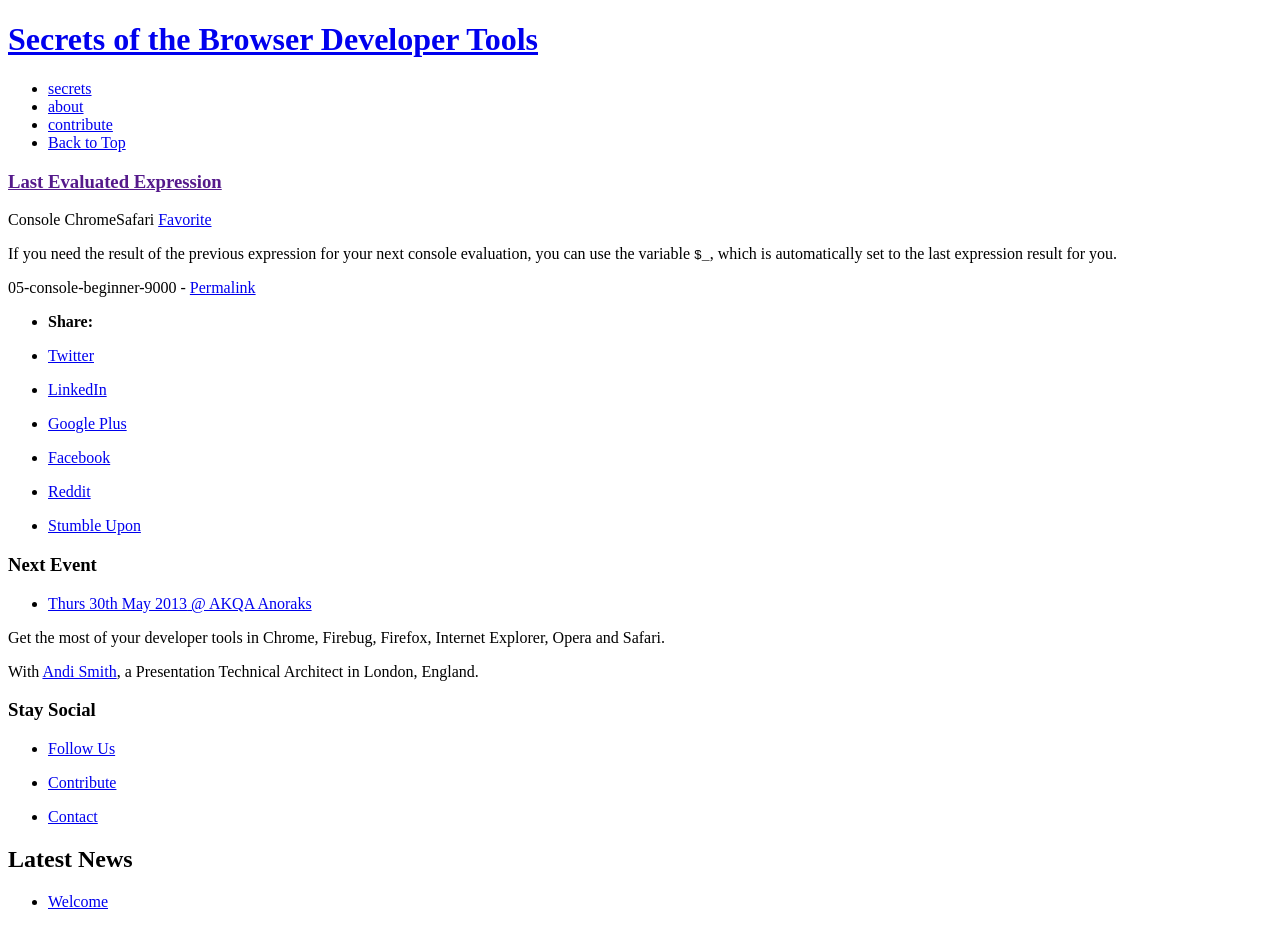
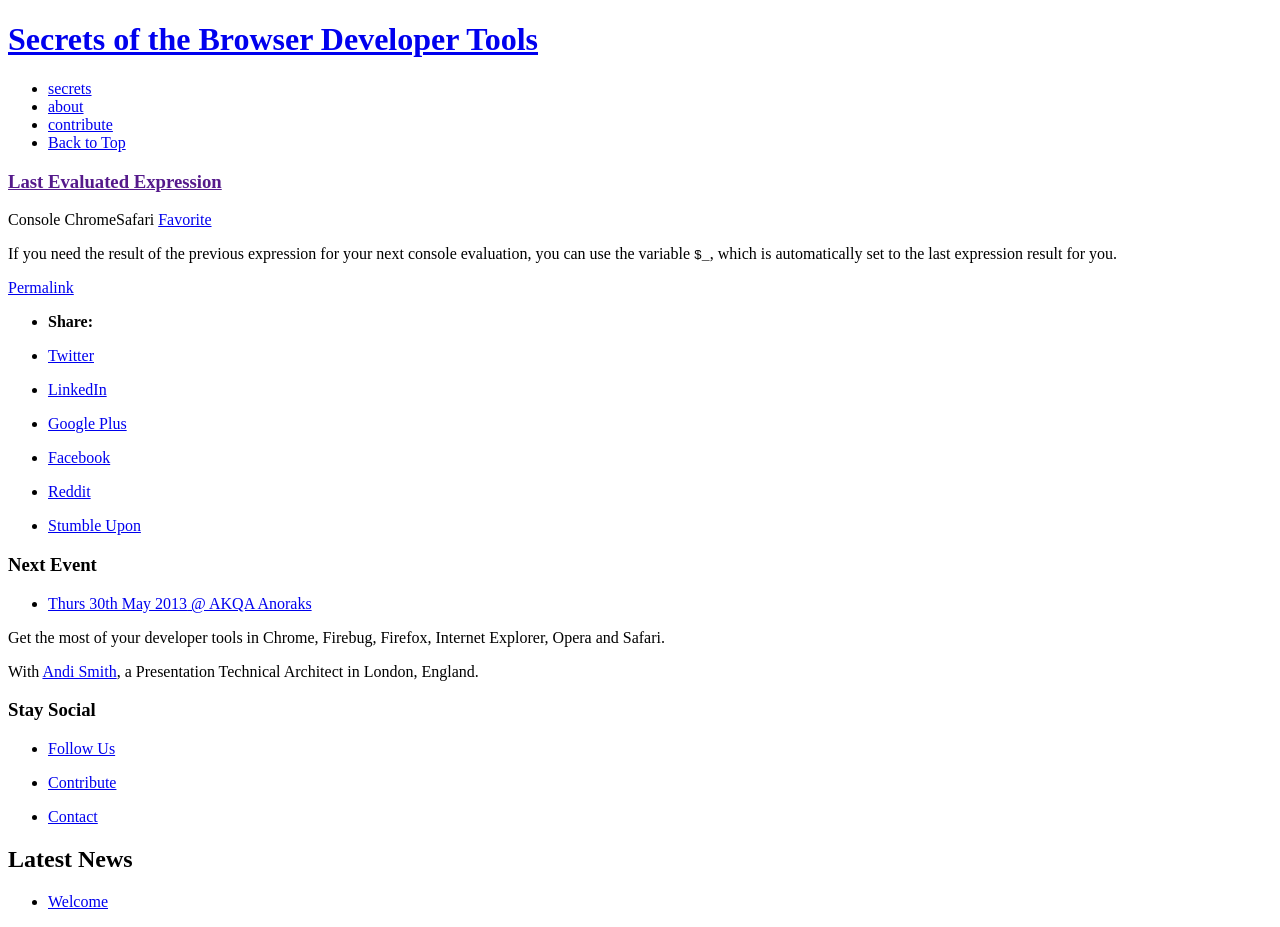
Before and after one commit to andismith/dev-tool-secrets, a Jekyll site: the page built from secret/console-last-evaluated-expression.md, in a window 1280 px wide. Built offline with Jekyll 4.4.1, drawn with Linux system fonts in a browser that asks for light colours; nearby versions of some CDN libraries; library files that are not in the unit come from our copies; Markdown is read by kramdown in place of the engine named in the settings; some of the changed lines change nothing that is shown.

Commit message:
Removed debug information

```diff
--- a/_layouts/secret.html
+++ b/_layouts/secret.html
@@ -23,8 +23,7 @@ sidebar: none
                     {% capture share_title %}{{ page.title | replace: ' ', '%20' }}{% endcapture %}
 
                     <p class="permalink">
-                        {{ page.order }} -
-                        <a href="{{ site.url }}{{ post.url }}">Permalink</a>
+                        <a href="{{ site.url }}{{ page.url }}">Permalink</a>
                     </p>
 
                     <div class="share">
```
